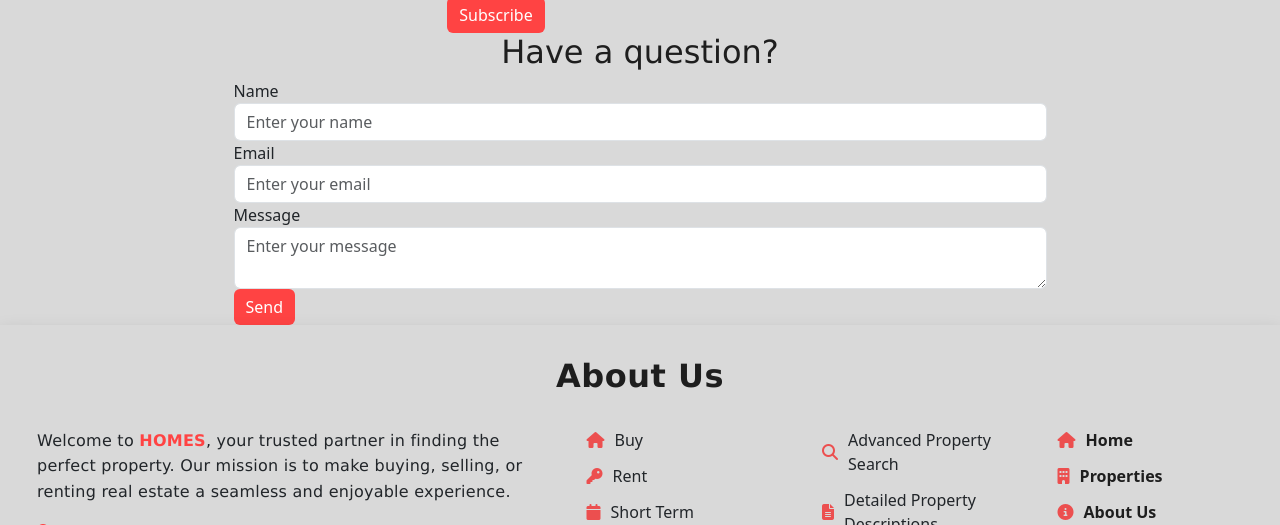
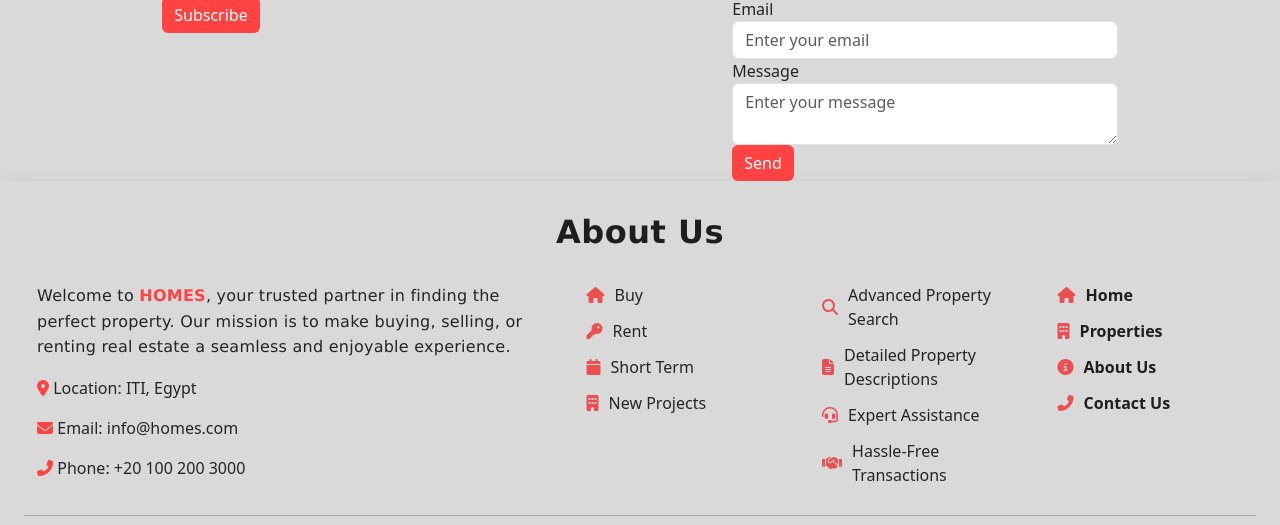
Before and after one commit to OmarDerwy/ITIProject-eCommerce, a website: page index.html in a window 1280 px wide. Shown: the part 755-1280 px from the top of the page. Drawn offline with nearby package versions, Linux system fonts and the light colour scheme; a web font is replaced by a local one.

Commit message:
SCRUM-7 fix typo

```diff
--- a/index.html
+++ b/index.html
@@ -125,7 +125,7 @@
           </div>
         </div>
         <!-- contact-us -->
-        <divclass="contact-us-section col-lg-6 col-md-12">
+        <div class="contact-us-section col-lg-6 col-md-12">
           <div class="container">
             <h2 class="contact-us-heading text-center">Have a question?</h2>
             <div class="row justify-content-center">
```
